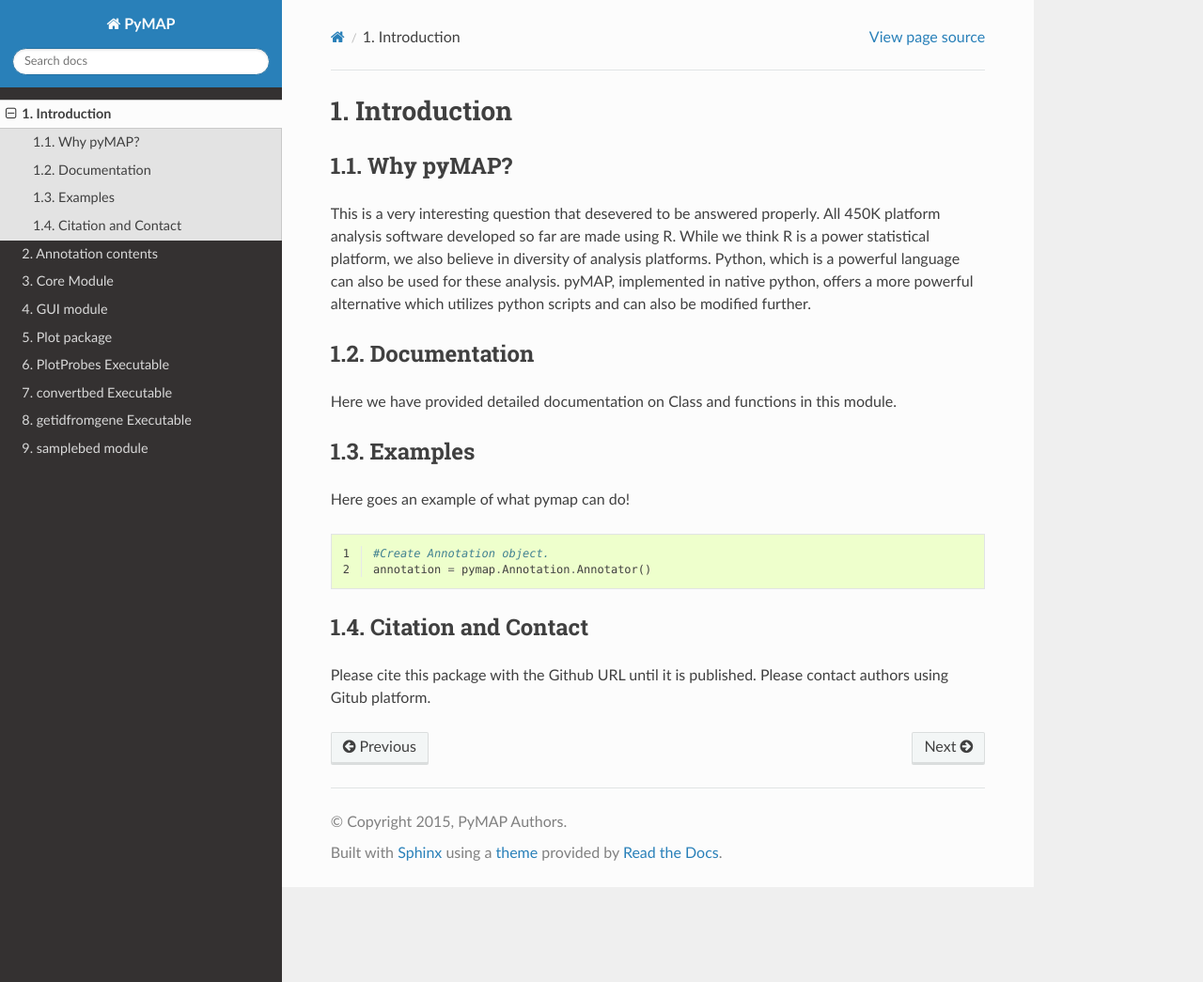
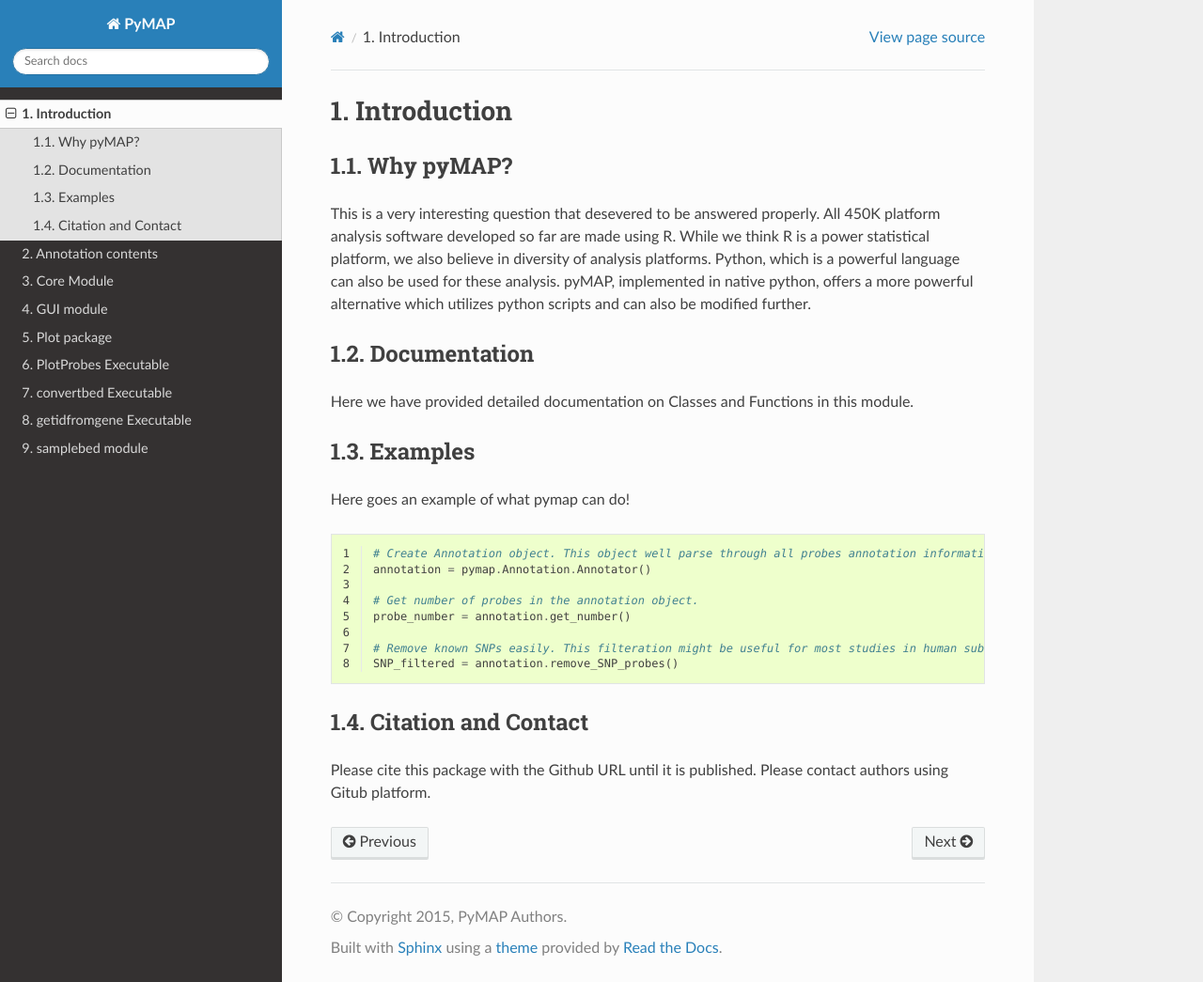
Before and after one commit to AminMahpour/PyMAP, a Sphinx documentation site: the page built from docs/Introduction.rst, in a window 1280 px wide and 1045 px high. Shown: the whole window at 94% size. Built offline with Sphinx 7.4.7 and the Read the Docs theme 2.0.0, drawn with Linux system fonts in a browser that asks for light colours.

```diff
--- a/docs/Introduction.rst
+++ b/docs/Introduction.rst
@@ -10,7 +10,7 @@ pyMAP, implemented in native python, offers a more powerful alternative which ut
 Documentation
 -------------
 
-Here we have provided detailed documentation on Class and functions in this module.
+Here we have provided detailed documentation on Classes and Functions in this module.
 
 Examples
 --------
@@ -19,9 +19,14 @@ Here goes an example of what pymap can do!
 ..  code-block:: python
     :linenos:
 
-    #Create Annotation object.
+    # Create Annotation object. This object well parse through all probes annotation information Illumina has provided for probes used in 450K platform.
     annotation = pymap.Annotation.Annotator()
 
+    # Get number of probes in the annotation object.
+    probe_number = annotation.get_number()
+
+    # Remove known SNPs easily. This filteration might be useful for most studies in human subjects.
+    SNP_filtered = annotation.remove_SNP_probes()
 
 
 Citation and Contact
```
